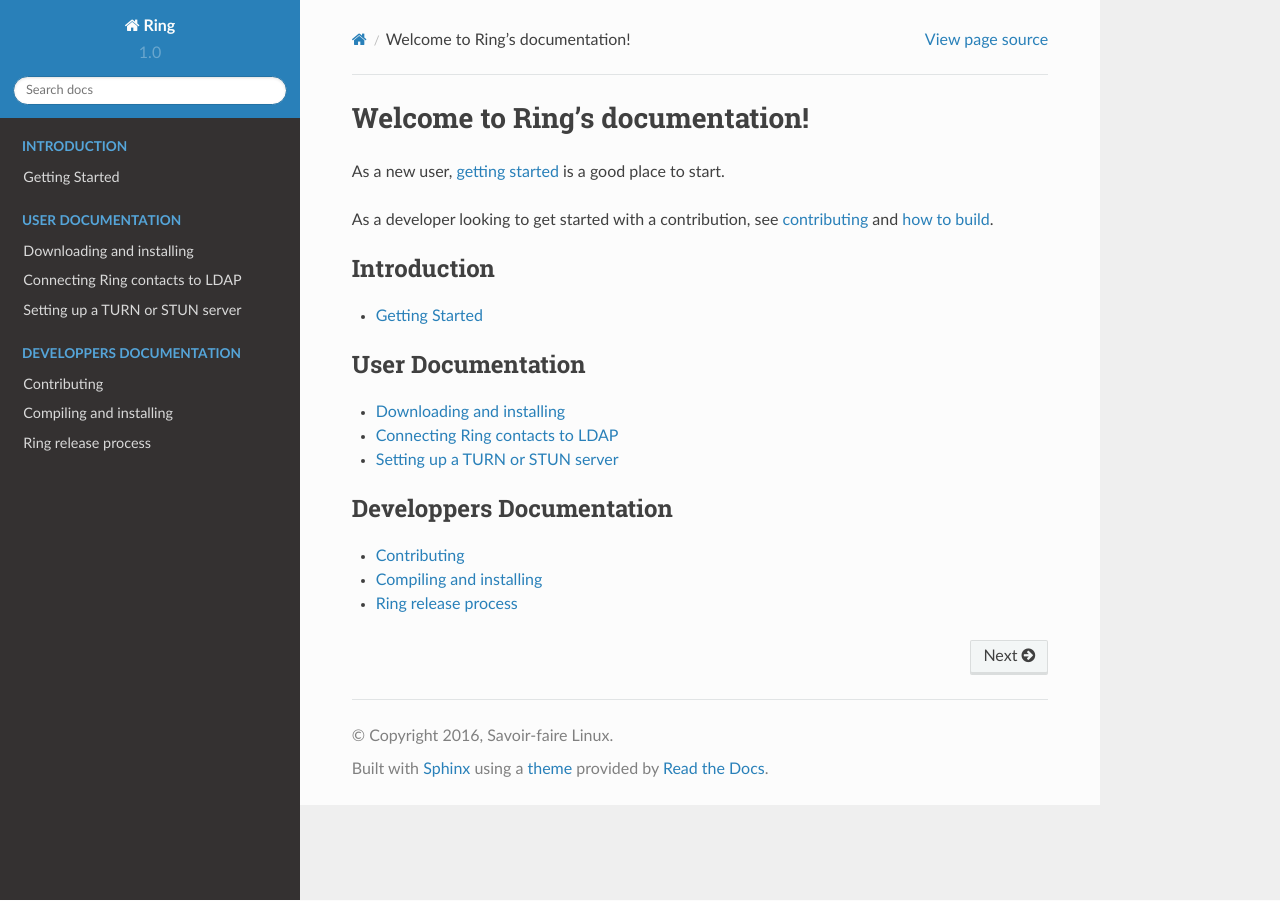
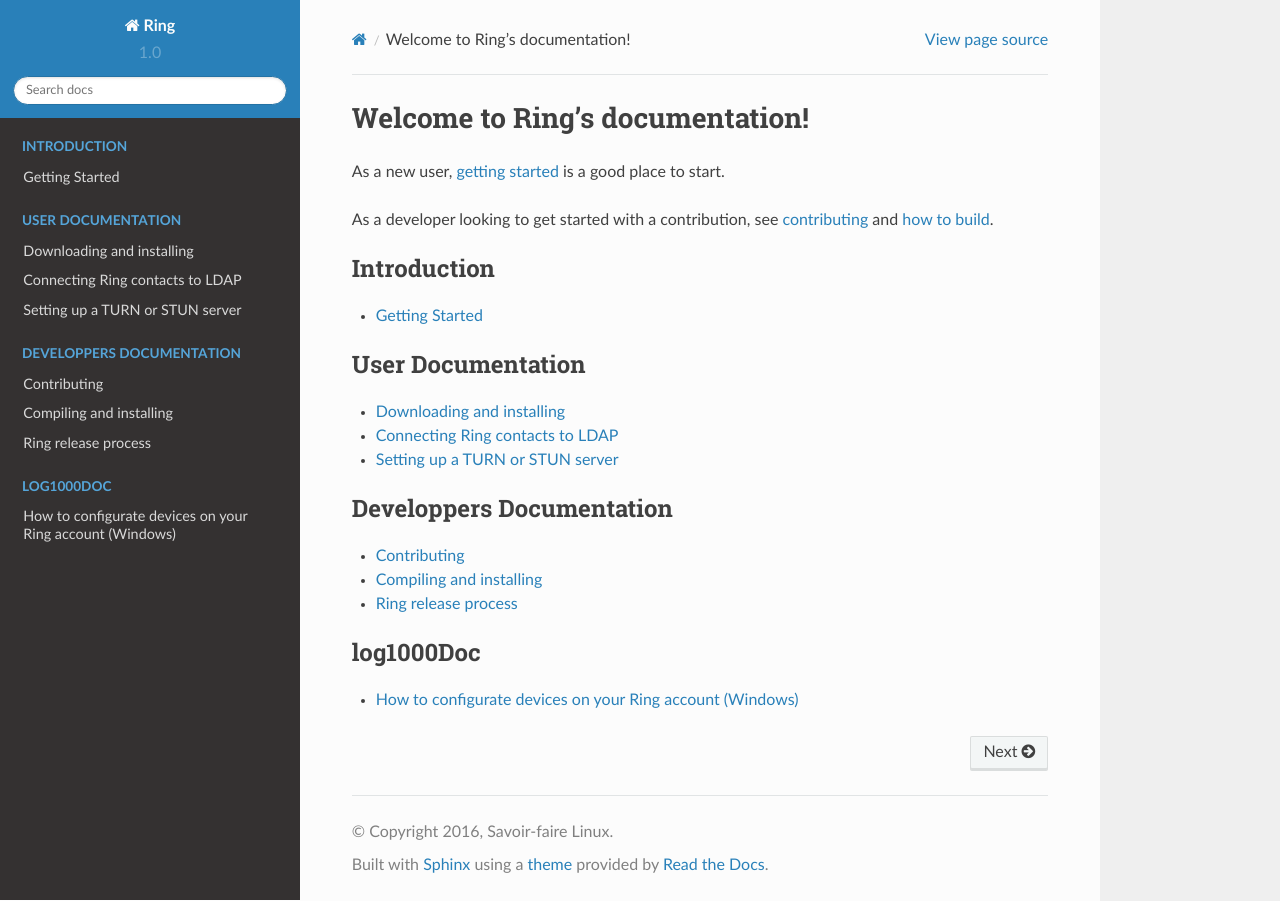
Before and after one commit to savoirfairelinux/jami-project, a Sphinx documentation site: the page built from docs/source/index.rst, in a window 1280 px wide. Built offline with Sphinx 7.4.7 and the Read the Docs theme 2.0.0, drawn with Linux system fonts in a browser that asks for light colours; some of the changed lines change nothing that is shown.

Commit message:
documentation for configuring devices on Windows OS
Change-Id: I71dec6818cfe9773c86887ae73026a3922555062

```diff
--- /dev/null
+++ b/docs/source/dev/log1000Doc/configurer_compte_devices_windows.rst
@@ -0,0 +1,37 @@
+How to configurate devices on your Ring account (Windows)
+======================================================================
+This is how to configurate the devices on your Ring account:
+
+Step 1
+--------------
+Once you have opened the GNU Ring application, go under the devices tab. Here you can see the ID of your device and all the devices that are linked to your account.
+
+.. image:: configurer_compte_devices_windows/1.png
+
+Step 2
+---------------
+In order to link this device to your Ring account, you will first need to generate a PIN. To generate a PIN, click on the button indicated in the picture and enter your password.
+
+.. image:: configurer_compte_devices_windows/2.png
+
+Step 3
+---------------
+Take note of the generated PIN and then go under the profile tab.
+
+.. image:: configurer_compte_devices_windows/3.png
+
+Step 4
+---------------
+Click on the button indicated in the picture and confirm that you would like to add this device to your account by selecting the checkmark at the bottom of the tab.
+
+.. image:: configurer_compte_devices_windows/4.png
+
+Step 5
+---------------
+Enter the PIN that you previously obtained and your password.
+
+.. image:: configurer_compte_devices_windows/5.png
+
+After a few moments, your new device should have been successfully added to your account!
+
+.. image:: configurer_compte_devices_windows/6.png
--- a/docs/source/index.rst
+++ b/docs/source/index.rst
@@ -52,3 +52,10 @@
    :glob:
 
    dev/gnome-client/*
+
+.. toctree::
+   :caption: log1000Doc
+   :maxdepth: 1
+   :glob:
+
+   dev/log1000Doc/configurer_compte_devices_windows
```
Also changed, not shown: docs/source/dev/log1000Doc/configurer_compte_devices_windows/1.png (added), docs/source/dev/log1000Doc/configurer_compte_devices_windows/2.png (added), docs/source/dev/log1000Doc/configurer_compte_devices_windows/3.png (added), docs/source/dev/log1000Doc/configurer_compte_devices_windows/4.png (added), docs/source/dev/log1000Doc/configurer_compte_devices_windows/5.png (added), docs/source/dev/log1000Doc/configurer_compte_devices_windows/6.png (added).
